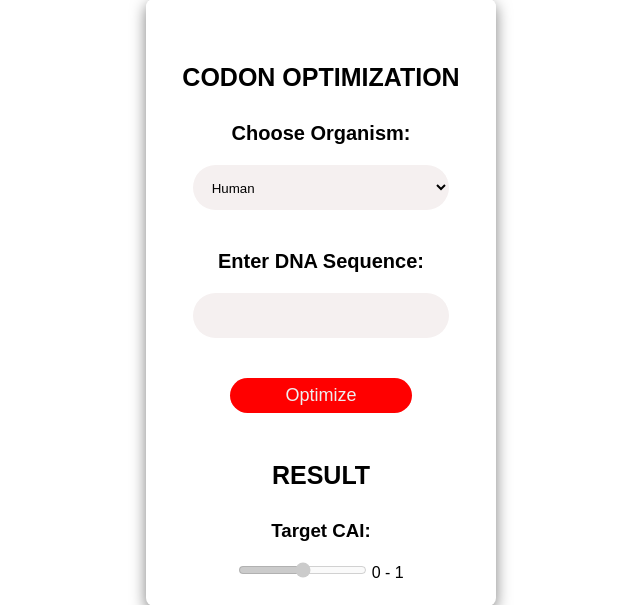
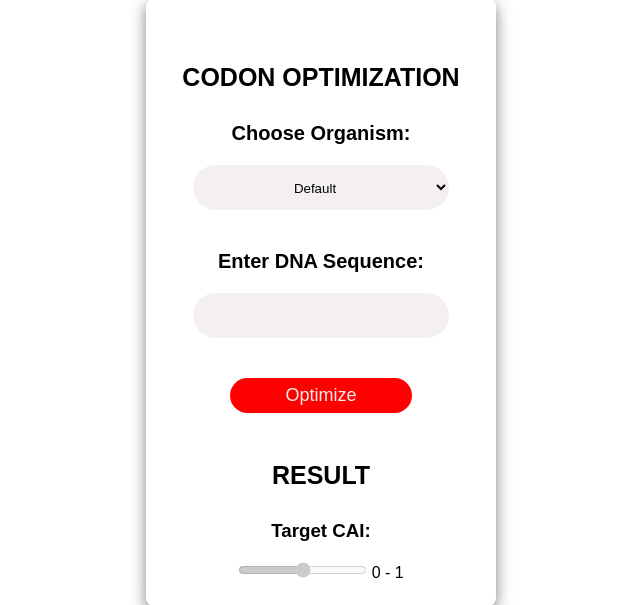
Before and after one commit to NibirDas/Codon-Optimization, a Flask app: page / in a window 1280 px wide. Shown: the part 51-656 px from the top of the page, without its empty margins (319-959 px from the left). Run offline with Flask 3, Linux system fonts and the light colour scheme.

Commit message:
23rd Nov-Final-3

```diff
--- a/Codon-Optimization/Codon App/static/css/style.css
+++ b/Codon-Optimization/Codon App/static/css/style.css
@@ -79,6 +79,7 @@ body{
     box-sizing: border-box;
     color: #000;
     background: #f5f0f0;
+    text-align: center;
     border: none;
     outline: none;
     border-radius: 30px;
--- a/Codon-Optimization/Codon App/templates/index.html
+++ b/Codon-Optimization/Codon App/templates/index.html
@@ -17,6 +17,7 @@
                     <h2>CODON OPTIMIZATION</h2>
                     <h3>Choose Organism:</h3>
                     <select id="organism" name="organism" required>
+                        <option value="human">Default</option>
                         <option value="human">Human</option>
                         <option value="wolf">Wolf</option>
                         <option value="cow">Cow</option>
```
